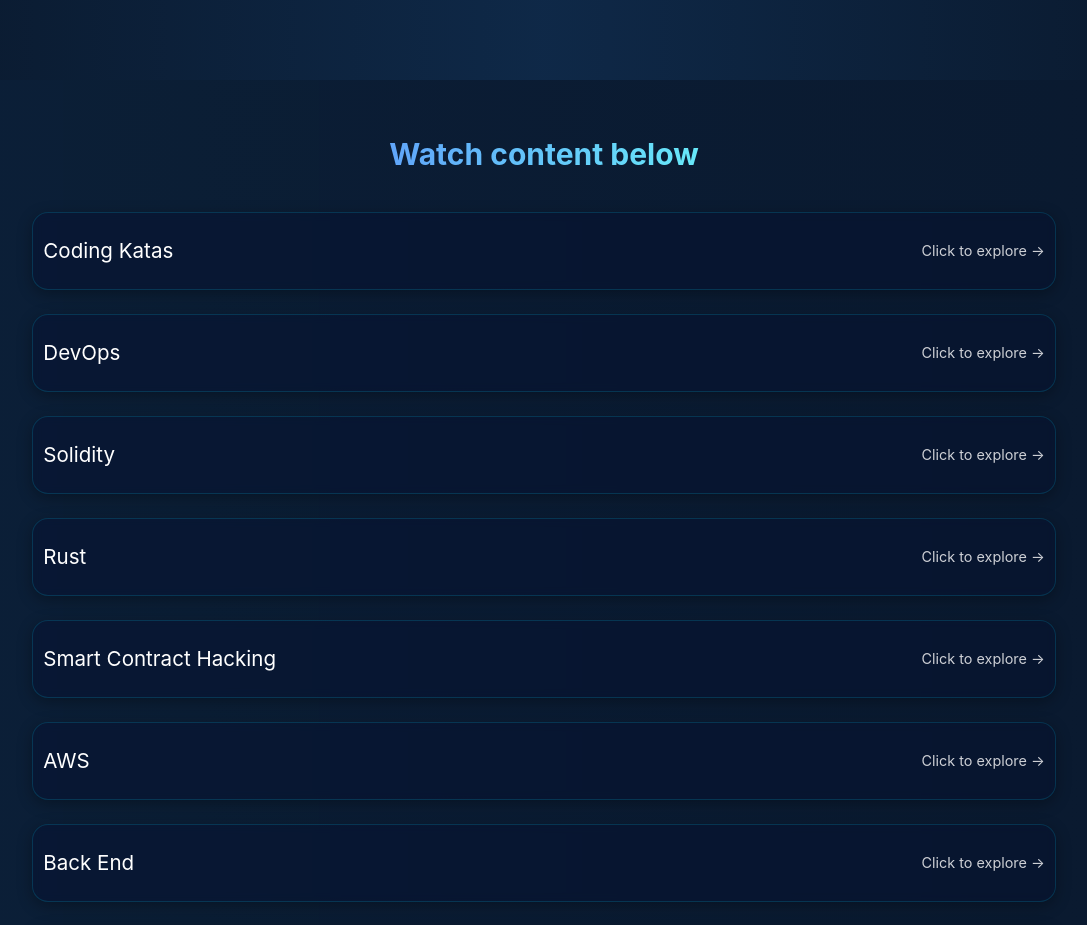
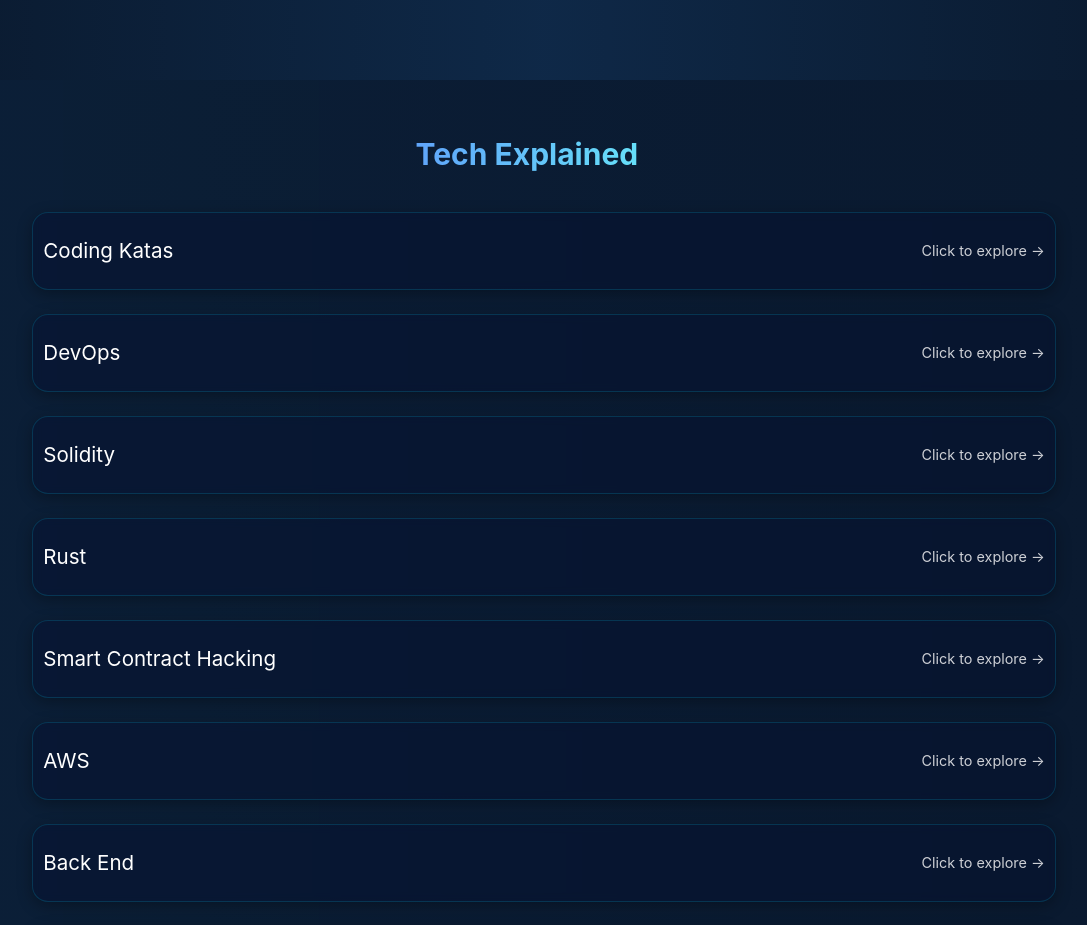
Before and after one commit to Franklin-Osede/Portfolio-Nextjs, a Next.js app: page / in a window 1280 px wide. Shown: the part 1320-2245 px from the top of the page, without its empty margins (96-1183 px from the left). Built offline with nearby package versions, Linux system fonts and the light colour scheme.

Commit message:
fix: added multiple sections of knowledge blocks

```diff
--- a/src/components/KnowledgeBlocks.tsx
+++ b/src/components/KnowledgeBlocks.tsx
@@ -187,11 +187,16 @@
           50% { transform: scale(1.05); }
           100% { transform: scale(1); }
         }
+
+        @keyframes bounce {
+          0%, 100% { transform: translateY(0); }
+          50% { transform: translateY(-5px); }
+        }
       `}</style>
       <div className="container mx-auto max-w-5xl pt-4">
         <h2 className="text-3xl font-bold text-center mb-10">
           <span className="bg-gradient-to-r from-blue-400 to-cyan-300 text-transparent bg-clip-text">
-            Watch content below
+            Tech Explained <span className="inline-block animate-bounce">↓</span>
           </span>
         </h2>
         <div className="space-y-6">
```
